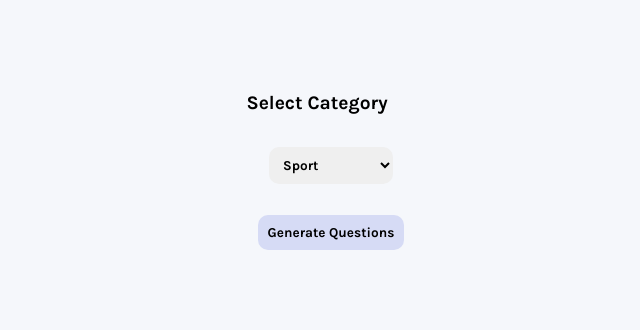
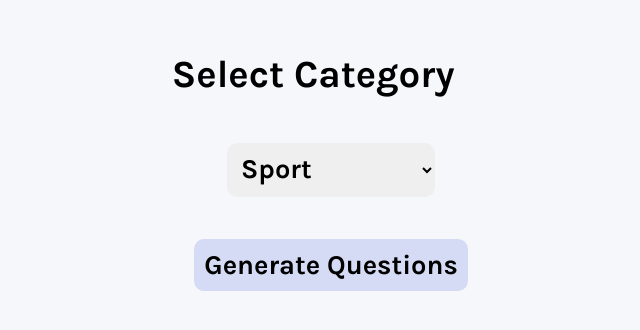
Before and after one commit to kmk00/quizzz, a React (Create React App) app: page / in a window 1280 px wide. Shown: the part 230-560 px from the top of the page, without its empty margins (309-949 px from the left). Built offline with nearby package versions, Linux system fonts and the light colour scheme.

Commit message:
Fix fontsize

```diff
--- a/src/style.css
+++ b/src/style.css
@@ -102,6 +102,6 @@ button:disabled {
 
 @media screen {
   html {
-    font-size: 50%;
+    font-size: 100%;
   }
 }
```
